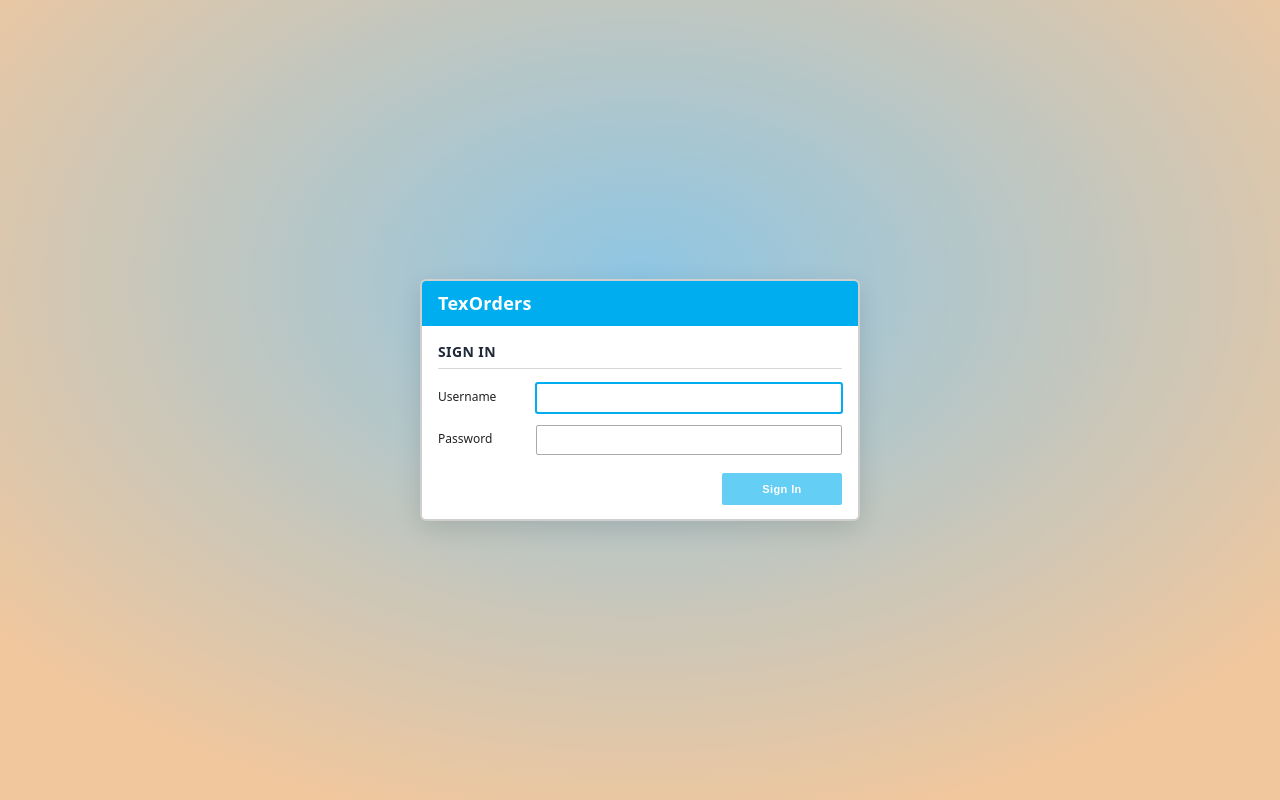
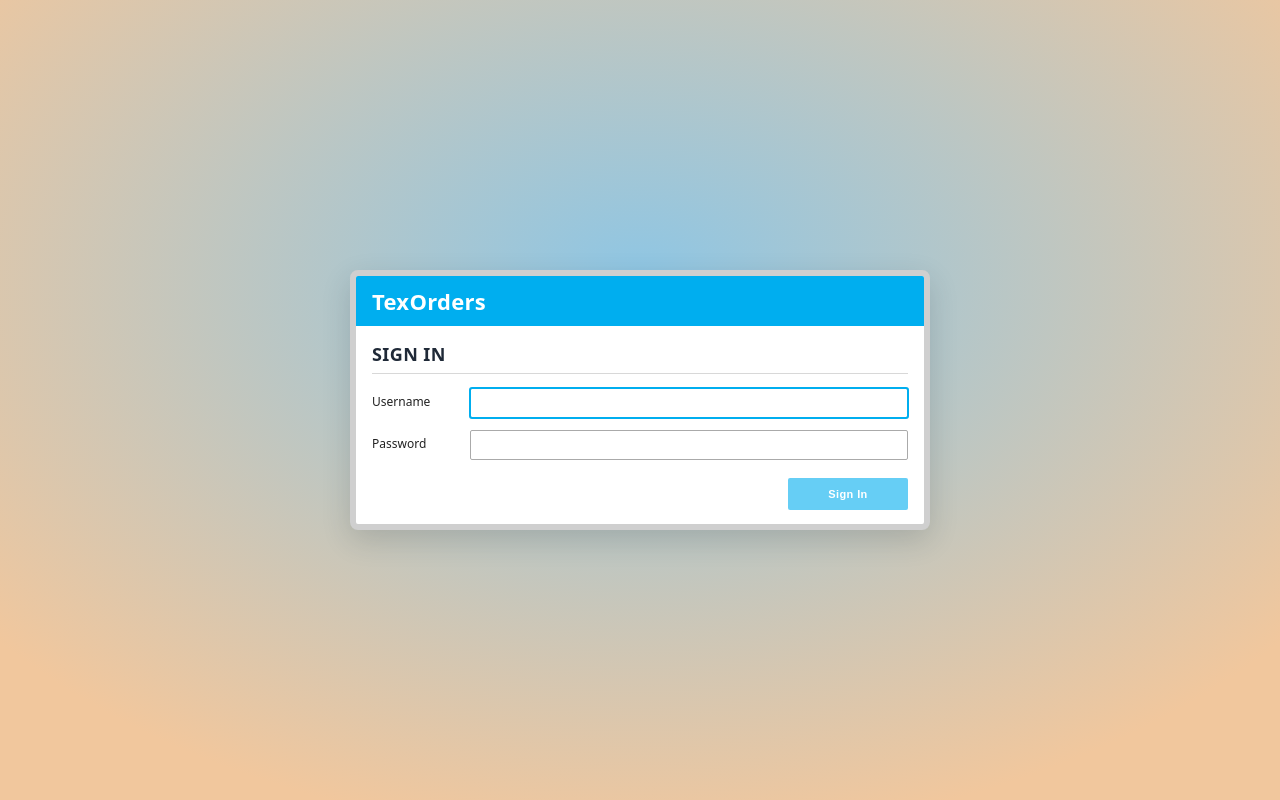
Before and after one commit to Mohan2928/sales-order-app, a React (Vite) app in the folder frontend/: page /login in a window 1280 px wide. Built offline with nearby package versions, Linux system fonts and the light colour scheme.

Commit message:
Login: border 6px, width 580px, brand 22px, title 18px

```diff
--- a/frontend/src/pages/Login.css
+++ b/frontend/src/pages/Login.css
@@ -8,12 +8,12 @@
 
 .login-card {
   width: 100%;
-  max-width: 440px;
+  max-width: 580px;
   background: #fff;
-  border: 2px solid var(--line);
-  border-radius: 6px;
+  border: 6px solid var(--line);
+  border-radius: 8px;
   overflow: hidden;
-  box-shadow: 0 8px 26px rgba(0, 0, 0, .12);
+  box-shadow: 0 10px 30px rgba(0, 0, 0, .14);
 }
 
 .login-head {
@@ -23,7 +23,7 @@
 
 .login-brand {
   color: #fff;
-  font-size: 18px;
+  font-size: 22px;
   font-weight: 700;
   letter-spacing: .3px;
 }
@@ -33,7 +33,7 @@
 }
 
 .login-title {
-  font-size: 14px;
+  font-size: 18px;
   font-weight: 700;
   color: #1f2937;
   text-transform: uppercase;
```
Also changed, not shown: 2 other files (tests, documents, lock files or other folders).
